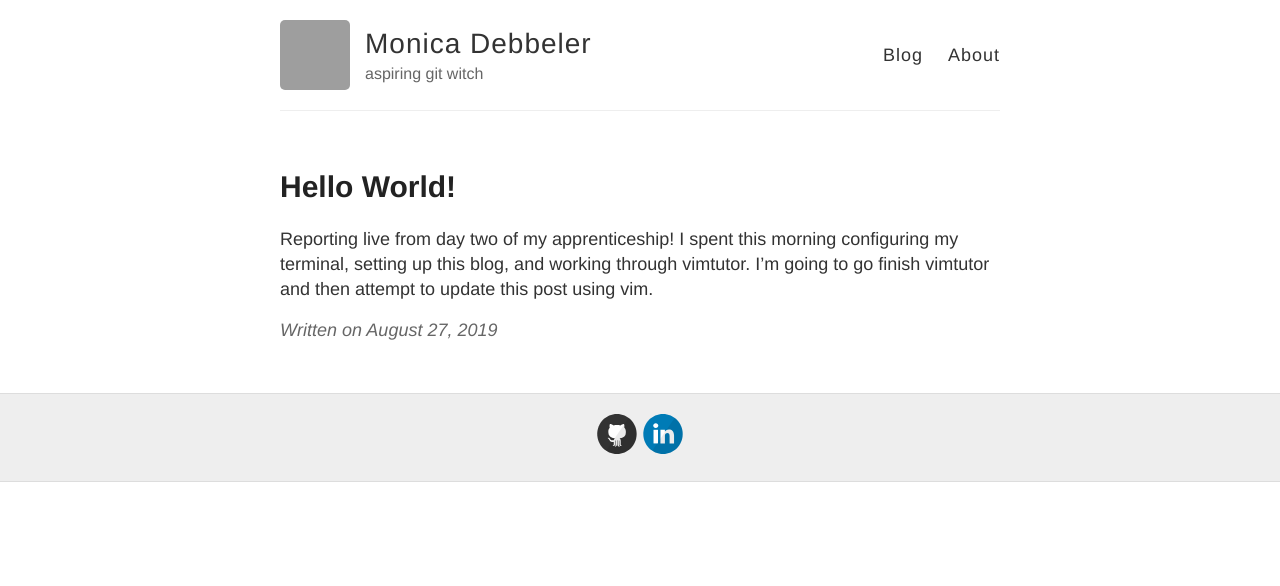
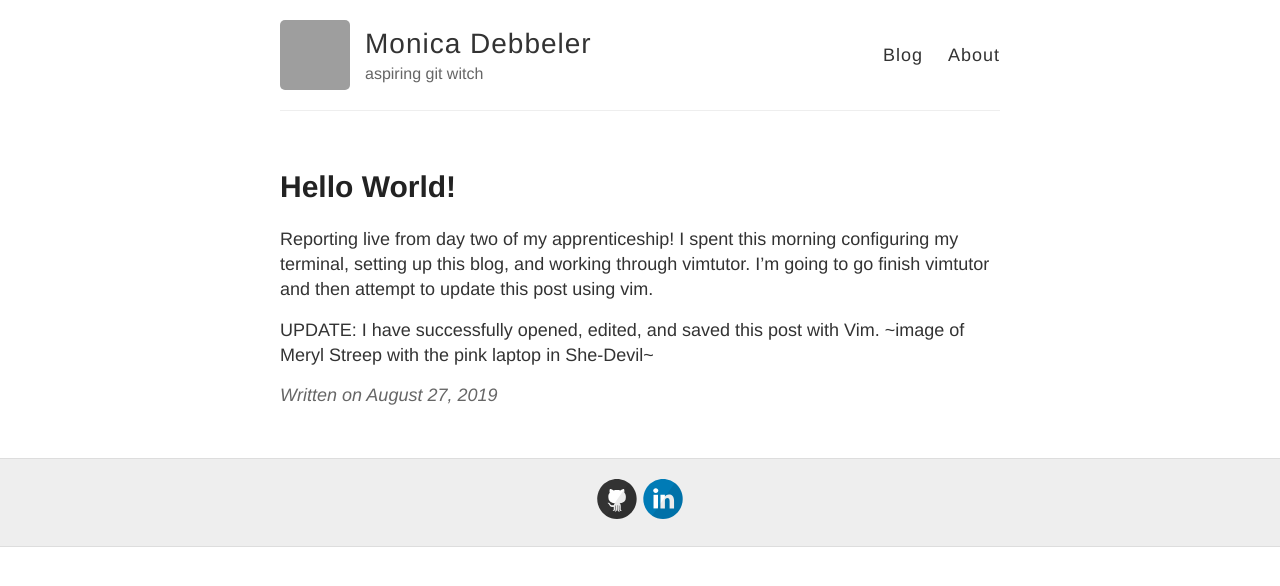
Before and after one commit to mbdebbeler/mbdebbeler.github.io, a Jekyll site: the page built from _posts/2019-08-27-Hello-World.md, in a window 1280 px wide. Shown: the top 586 px of the page. Built offline with Jekyll 4.4.1, drawn with Linux system fonts in a browser that asks for light colours; grey boxes are pictures that could not be loaded.

Commit message:
edited Hello World post with Vim

```diff
--- a/_posts/2019-08-27-Hello-World.md
+++ b/_posts/2019-08-27-Hello-World.md
@@ -5,3 +5,5 @@ title: Hello World!
 ---
 
 Reporting live from day two of my apprenticeship! I spent this morning configuring my terminal, setting up this blog, and working through vimtutor. I'm going to go finish vimtutor and then attempt to update this post using vim.
+
+UPDATE: I have successfully opened, edited, and saved this post with Vim. ~image of Meryl Streep with the pink laptop in She-Devil~
```
